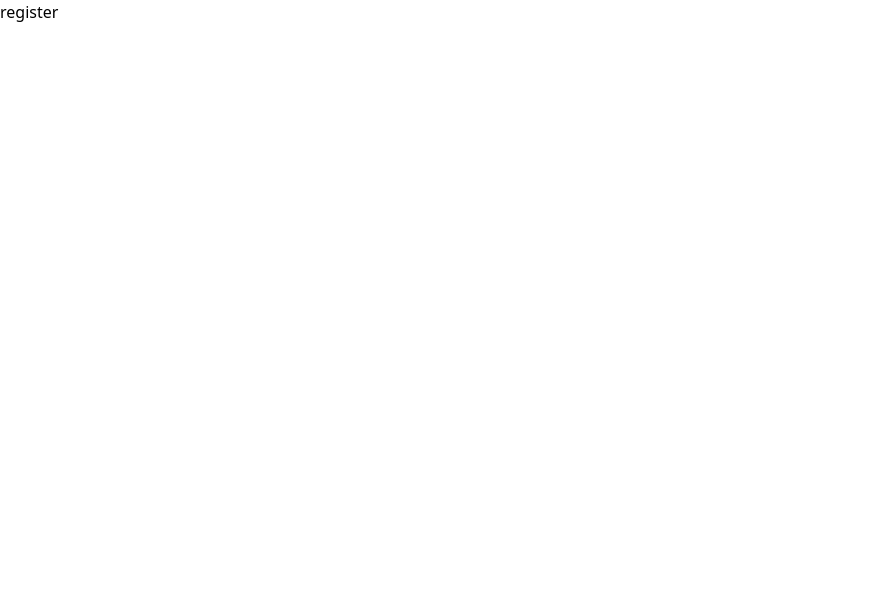
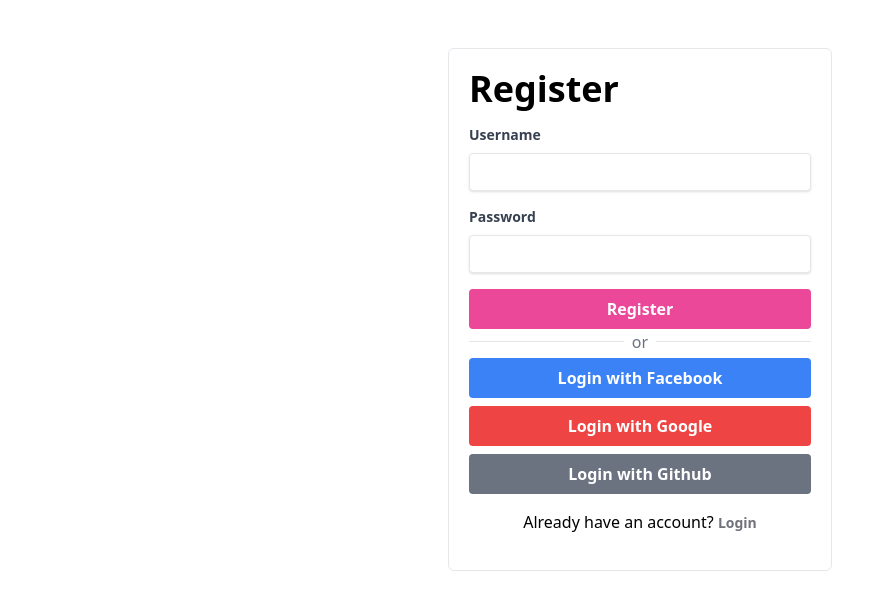
Before and after one commit to ssakib4040/nextjs-tailwind-auth, a Next.js app: page /register in a window 1280 px wide. Shown: the top 610 px of the page, without its empty margins (0-894 px from the left). Built offline with nearby package versions, Linux system fonts and the light colour scheme.

Commit message:
Register page added

```diff
--- a/pages/login.tsx
+++ b/pages/login.tsx
@@ -1,8 +1,9 @@
+import Link from "next/link";
 import React from "react";
 
 export default function Login() {
   return (
-    <div className="w-96 p-5 my-20 mx-auto rounded-md border ">
+    <div className="w-96 p-5 my-12 mx-auto rounded-md border ">
       <h1 className="text-4xl font-bold mb-4 ">Login</h1>
 
       <div className="mb-4 ">
@@ -83,16 +84,15 @@
         </button>
       </div>
 
-      {/* // Already a user? login */}
       <div className="mb-4 text-center ">
         <p>
-          Don&apos;t have an account?{" "}
-          <a
+          Need an account?{" "}
+          <Link
             className="inline-block align-baseline font-bold text-sm text-zinc-500 hover:text-zinc-800"
-            href="#"
+            href="register"
           >
             Sign Up
-          </a>
+          </Link>
         </p>
       </div>
     </div>
--- a/pages/register.tsx
+++ b/pages/register.tsx
@@ -1,5 +1,81 @@
+import Link from "next/link";
 import React from "react";
 
 export default function Register() {
-  return <div>register</div>;
+  return (
+    <div className="w-96 p-5 my-12 mx-auto rounded-md border ">
+      <h1 className="text-4xl font-bold mb-4 ">Register</h1>
+
+      <div className="mb-4 ">
+        <label
+          className="block text-gray-700 text-sm font-bold mb-2"
+          htmlFor="username"
+        >
+          Username
+        </label>
+        <input
+          className="shadow appearance-none border rounded w-full py-2 px-3 text-gray-700 leading-tight focus:outline-none focus:shadow-outline focus:ring-2 focus:ring-pink-500"
+          id="username"
+          type="text"
+        />
+      </div>
+
+      <div className="mb-4 ">
+        <label
+          className="block text-gray-700 text-sm font-bold mb-2"
+          htmlFor="username"
+        >
+          Password
+        </label>
+
+        <div className="">
+          <input
+            className="shadow appearance-none border rounded w-full py-2 px-3 text-gray-700 leading-tight focus:outline-none focus:shadow-outline focus:ring-2 focus:ring-pink-500"
+            id="username"
+            type="text"
+          />
+        </div>
+      </div>
+
+      <div className="mb-1 ">
+        <button className="bg-pink-500 hover:bg-pink-700 text-white font-bold py-2 px-4 rounded focus:outline-none focus:shadow-outline focus:ring-2 focus:ring-pink-500 w-full">
+          Register
+        </button>
+      </div>
+
+      <div className="relative mb-4">
+        <hr className="my-3" />
+
+        <div className="absolute top-[-11px] left-1/2 transform -translate-x-1/2 bg-white px-2 text-gray-500">
+          or
+        </div>
+      </div>
+
+      <div className="mb-4 ">
+        <button className="bg-blue-500 hover:bg-blue-700 text-white font-bold py-2 px-4 rounded focus:outline-none focus:shadow-outline focus:ring-2 focus:ring-pink-500 w-full">
+          Login with Facebook
+        </button>
+
+        <button className="bg-red-500 hover:bg-red-700 text-white font-bold py-2 px-4 rounded focus:outline-none focus:shadow-outline focus:ring-2 focus:ring-pink-500 w-full mt-2">
+          Login with Google
+        </button>
+
+        <button className="bg-gray-500 hover:bg-gray-700 text-white font-bold py-2 px-4 rounded focus:outline-none focus:shadow-outline focus:ring-2 focus:ring-pink-500 w-full mt-2">
+          Login with Github
+        </button>
+      </div>
+
+      <div className="mb-4 text-center ">
+        <p>
+          Already have an account?{" "}
+          <Link
+            className="inline-block align-baseline font-bold text-sm text-zinc-500 hover:text-zinc-800"
+            href="/login"
+          >
+            Login
+          </Link>
+        </p>
+      </div>
+    </div>
+  );
 }
```
